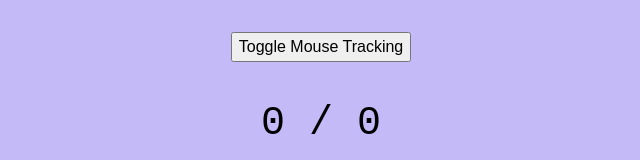
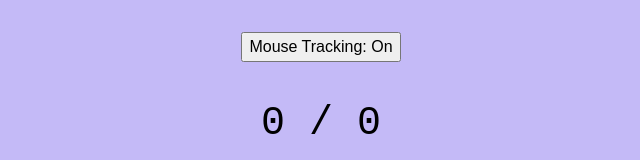
Before and after one commit to simotae14/react-joy-exercises, a React (Create React App) app: page / in a window 1280 px wide. Shown: the top 160 px of the page, without its empty margins (319-959 px from the left). Built offline with nearby package versions, Linux system fonts and the light colour scheme; a web font is replaced by a local one.

Commit message:
93 Side Effect - Cleanup Functions with dependencies

```diff
--- a/src/App.js
+++ b/src/App.js
@@ -3,18 +3,9 @@ import React from 'react';
 import MouseTracker from './MouseTracker';
 
 function App() {
-  const [isTrackingMouse, setIsTrackingMouse] = React.useState(true);
-
-  function toggleMouseTracking() {
-    setIsTrackingMouse(!isTrackingMouse);
-  }
-
   return (
     <div className="wrapper">
-      <button onClick={toggleMouseTracking}>
-        Toggle Mouse Tracking
-      </button>
-      {isTrackingMouse && <MouseTracker />}
+      <MouseTracker />
     </div>
   );
 }
--- a/src/MouseTracker.js
+++ b/src/MouseTracker.js
@@ -5,11 +5,11 @@ function MouseTracker() {
     x: 0,
     y: 0,
   });
+  const [isEnabled, setIsEnabled] = React.useState(true);
 
   React.useEffect(() => {
-    // Effect logic:
+    if (isEnabled) {
       function handleMouseMove(event) {
-      console.log('move');
         setMousePosition({
           x: event.clientX,
           y: event.clientY,
@@ -18,16 +18,25 @@ function MouseTracker() {
 
       window.addEventListener('mousemove', handleMouseMove);
 
-    // Cleanup function:
       return () => {
         window.removeEventListener('mousemove', handleMouseMove);
       };
-  }, []);
+    }
+  }, [isEnabled]);
+
+  function toggleMouseTracking() {
+    setIsEnabled(!isEnabled);
+  }
 
   return (
+    <>
+      <button onClick={toggleMouseTracking}>
+        Mouse Tracking: {isEnabled ? 'On' : 'Off'}
+      </button>
       <p>
         {mousePosition.x} / {mousePosition.y}
       </p>
+    </>
   );
 }
 
```
Lines whose indentation alone changed are shown as unchanged.
